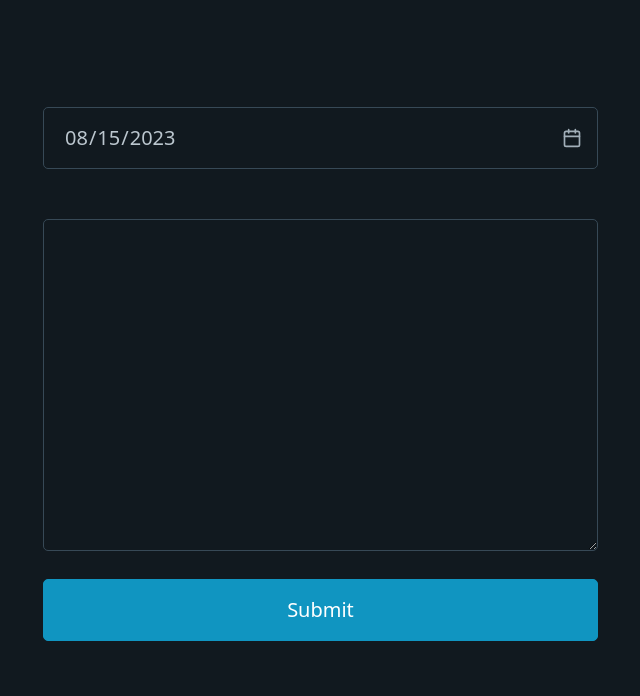
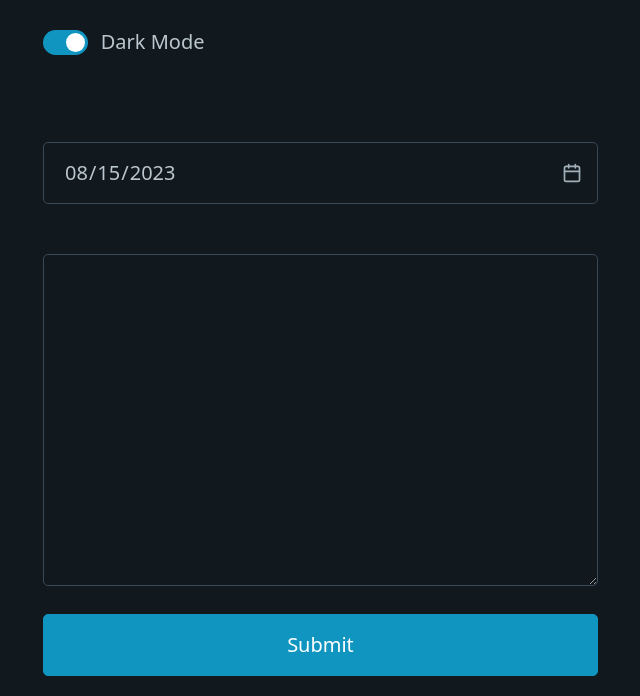
Before and after one commit to tdavids215/Catlender, a plain HTML site: page index.html in a window 1280 px wide. Shown: the part 173-869 px from the top of the page, without its empty margins (32-672 px from the left). Before the commit the page ends 834 px from the top, so only its background shows below. Drawn offline with nearby package versions, Linux system fonts and the light colour scheme; no server answers.

Commit message:
theme switch (doesn't have functionality yet)

```diff
--- a/index.html
+++ b/index.html
@@ -22,6 +22,11 @@
             <div id="cat-fact"></div>
 
         </div>
+        <!-- theme switch -->
+        <label for="switch-1">
+            <input type="checkbox" id="theme-switch" name="theme-switch" role="switch" checked />
+            Dark Mode
+        </label>
     </header>
     <div class="container">
         <div class="grid">
```
